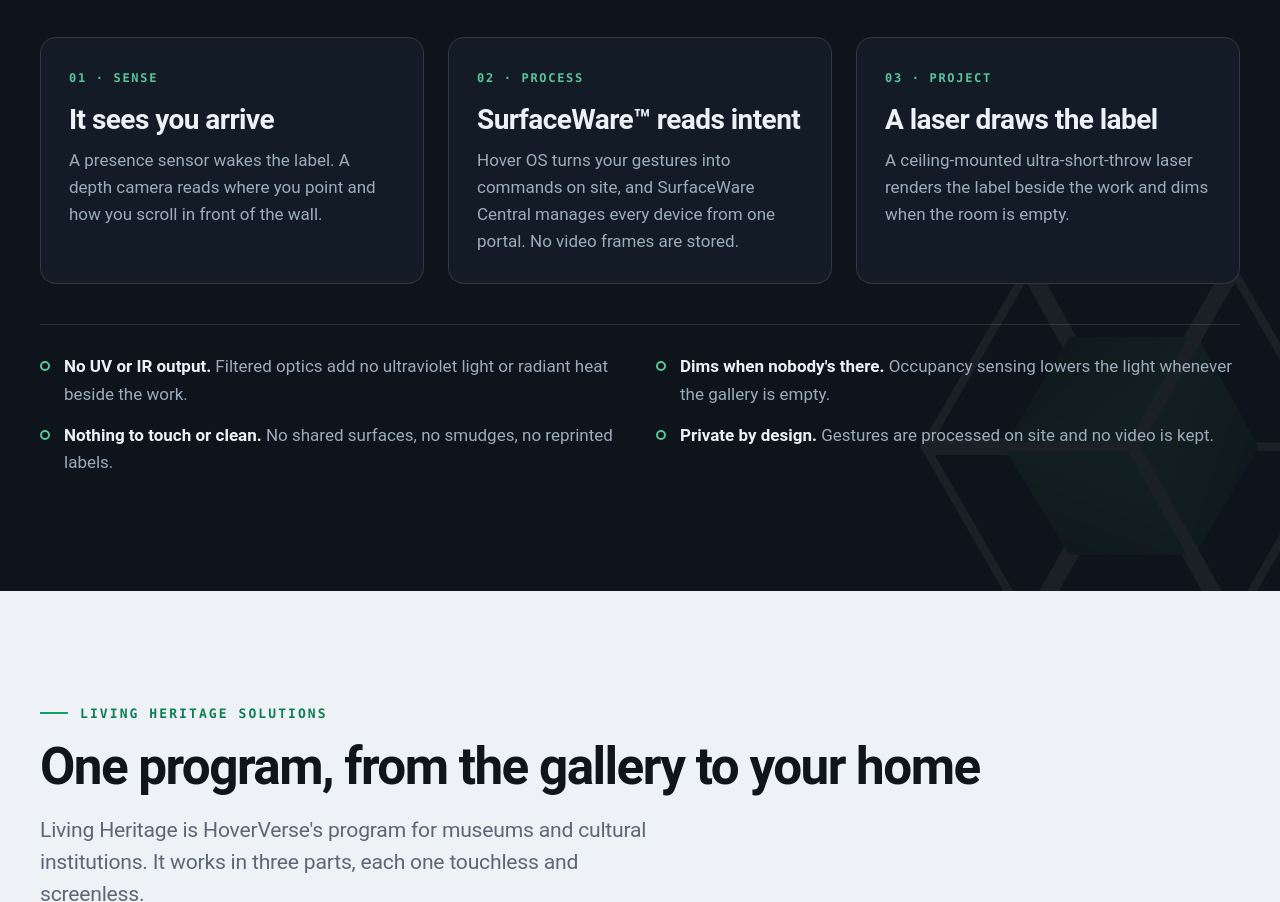
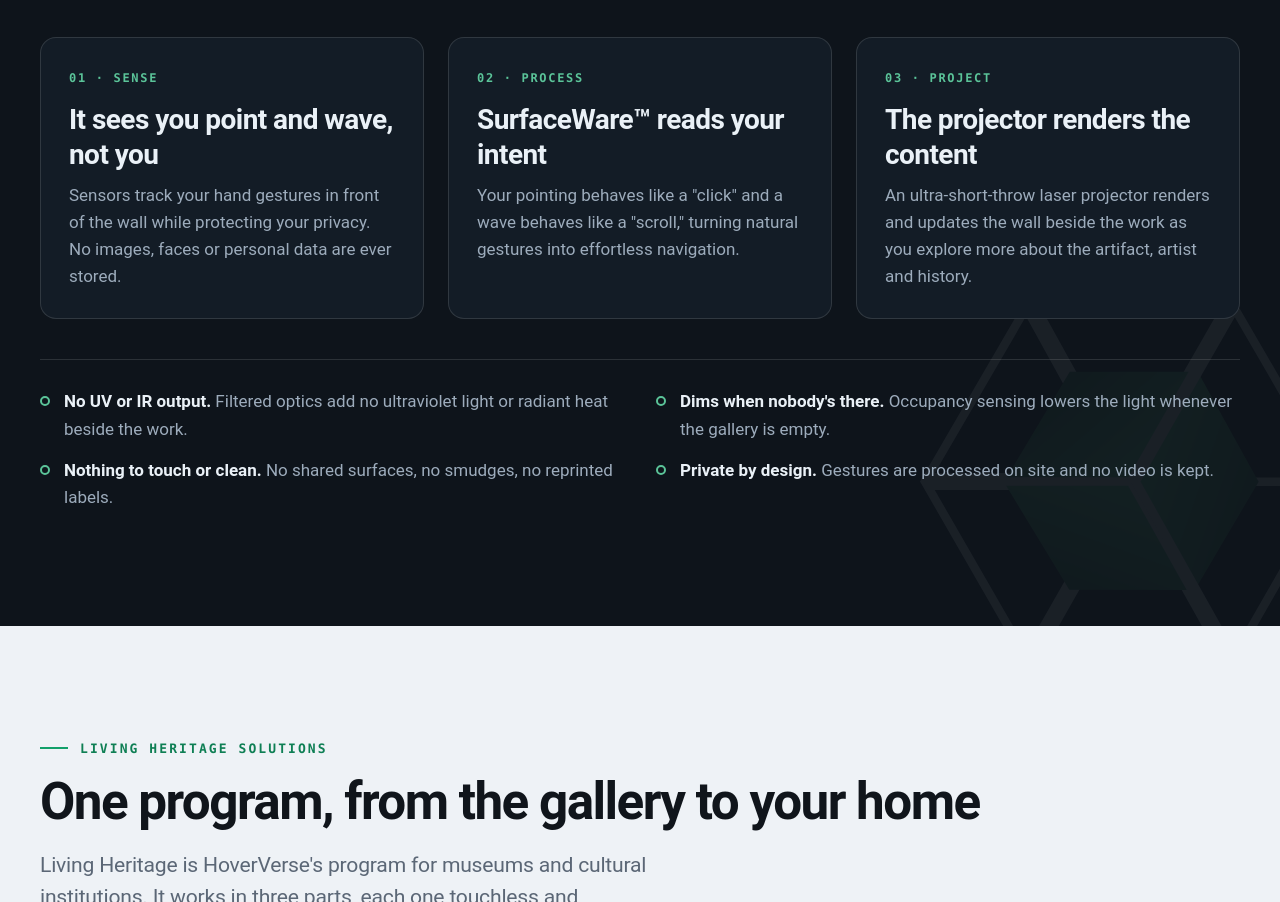
Before and after one commit to JeffHVAI/livingheritageengage, a plain HTML site: page index.html in a window 1280 px wide. Shown: the part 2621-3523 px from the top of the page. Drawn offline with Linux system fonts and the light colour scheme.

Commit message:
Update How it works three steps copy in index.html

```diff
--- a/index.html
+++ b/index.html
@@ -376,18 +376,18 @@ p { margin: 0; max-width: 38rem; }
       <div class="grid3">
         <article class="card">
           <span class="kicker">01 · Sense</span>
-          <h3 class="h-3">It sees you arrive</h3>
-          <p>A presence sensor wakes the label. A depth camera reads where you point and how you scroll in front of the wall.</p>
+          <h3 class="h-3">It sees you point and wave, not you</h3>
+          <p>Sensors track your hand gestures in front of the wall while protecting your privacy. No images, faces or personal data are ever stored.</p>
         </article>
         <article class="card">
           <span class="kicker">02 · Process</span>
-          <h3 class="h-3">SurfaceWare™ reads intent</h3>
-          <p>Hover OS turns your gestures into commands on site, and SurfaceWare Central manages every device from one portal. No video frames are stored.</p>
+          <h3 class="h-3">SurfaceWare™ reads your intent</h3>
+          <p>Your pointing behaves like a "click" and a wave behaves like a "scroll," turning natural gestures into effortless navigation.</p>
         </article>
         <article class="card">
           <span class="kicker">03 · Project</span>
-          <h3 class="h-3">A laser draws the label</h3>
-          <p>A ceiling-mounted ultra-short-throw laser renders the label beside the work and dims when the room is empty.</p>
+          <h3 class="h-3">The projector renders the content</h3>
+          <p>An ultra-short-throw laser projector renders and updates the wall beside the work as you explore more about the artifact, artist and history.</p>
         </article>
       </div>
       <ul class="safeguards">
```
